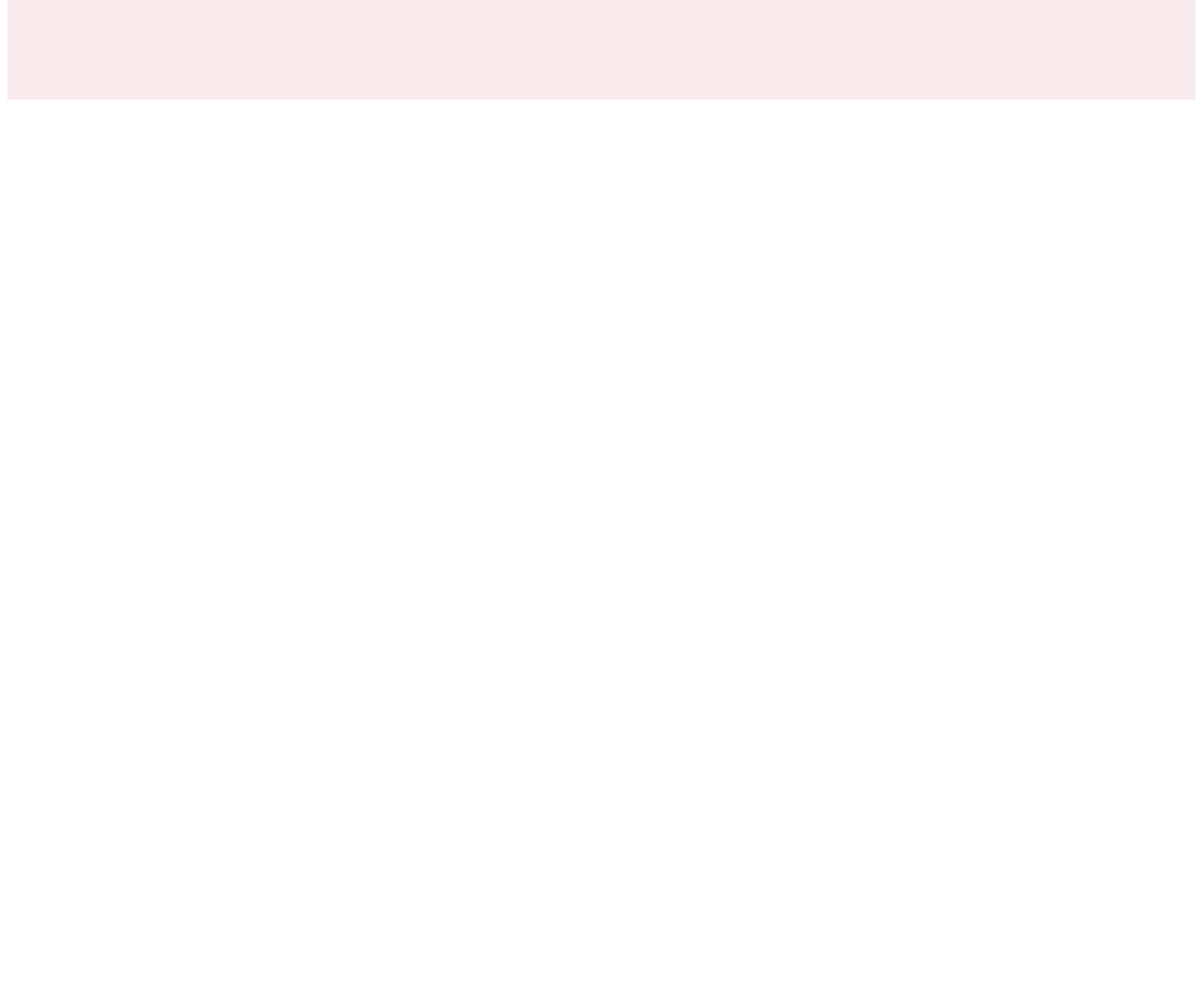
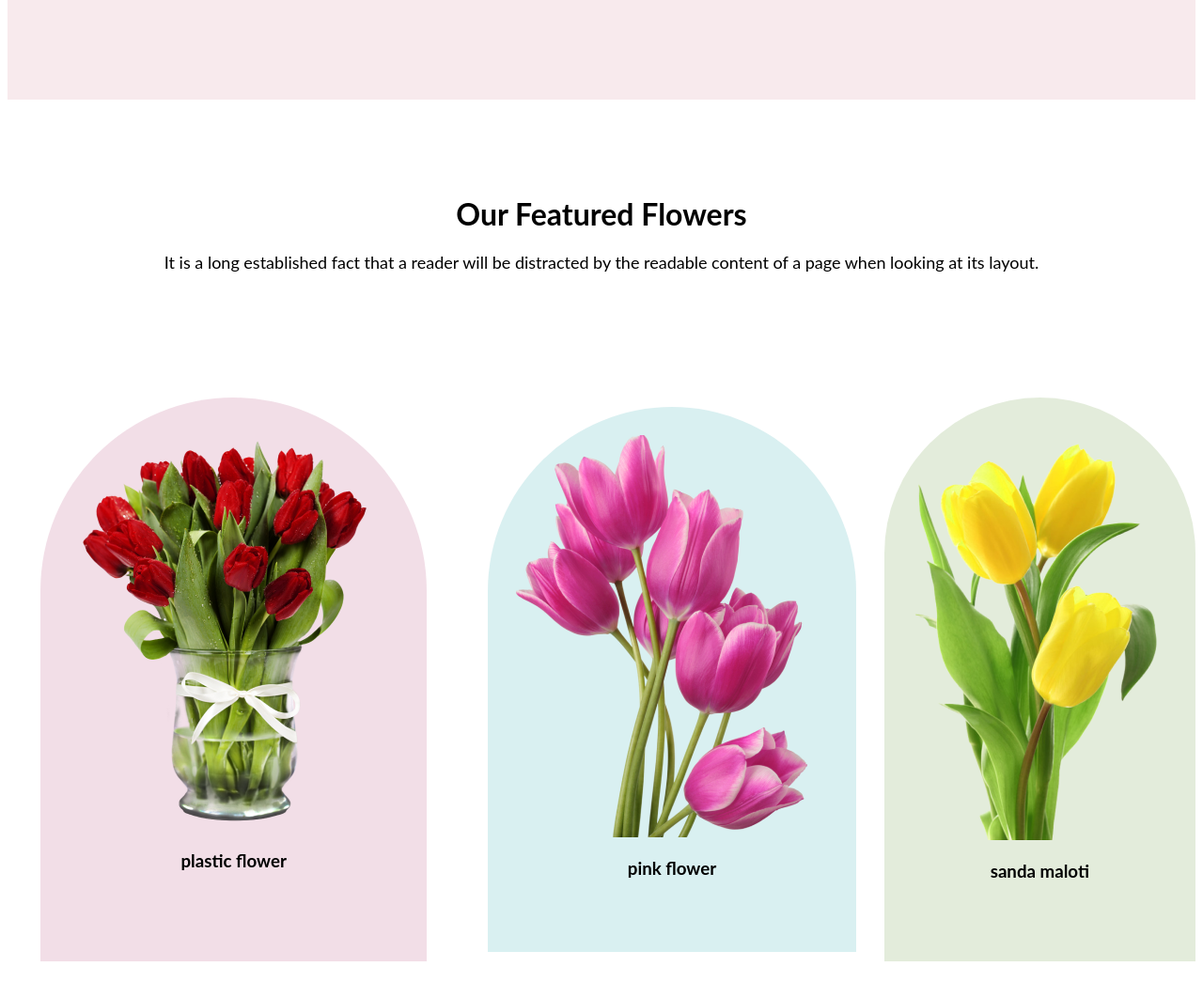
Before and after one commit to rakibahmed17/flower-shop, a plain HTML site: page index.html in a window 1280 px wide. Shown: the part 529-1591 px from the top of the page at 94% size. Before the commit the page ends 800 px from the top, so only its background shows below. Drawn offline with Linux system fonts and the light colour scheme.

Commit message:
feature section commit

```diff
--- a/index.html
+++ b/index.html
@@ -25,6 +25,44 @@
         </div>
       </div>
 
+      <!-- Feature-section area -->
+
+      <div class="Feature-section">
+        <div class="first-feature">
+          <h1>Our Featured Flowers</h1>
+          <p>
+            It is a long established fact that a reader will be distracted by
+            the readable content of a page when looking at its layout.
+          </p>
+        </div>
+        <div class="flower-feature">
+          <div class="flower1">
+            <img src="Flower Asset/pngwing 8.png" alt="" />
+            <h3>plastic flower</h3>
+          </div>
+          <div class="flower2">
+            <img src="Flower Asset/pngwing 6.png" alt="" />
+            <h3>pink flower</h3>
+          </div>
+          <div class="flower3">
+            <img src="Flower Asset/pngwing 7.png" alt="" />
+            <h3>sanda maloti</h3>
+          </div>
+        </div>
+        <div class="service-section">
+          <div class="delivery">
+            <img src="Flower Asset/Group 57.png" alt="">
+            <h4>Same Day Delivery. Click & Collect.</h4>
+          </div>
+          <div class="fresh-flower">
+            <img src="Flower Asset/Group 58.png" alt="">
+            <h4>Fresh Flowers. Local Growers.</h4>
+          </div>
+          <div class="support">
+            <img src="Flower Asset/Group 59.png" alt="">
+            <h4>24/7 Free Support.</h4>
+          </div>
+        </div>
     </main>
     <footer></footer>
   </body>
--- a/styles/style.css
+++ b/styles/style.css
@@ -32,3 +32,83 @@ font-weight: 700;
   width:70%;
 
 }
+/* feature- section style */
+
+.Feature-section{
+  width: 100%;
+  height: 100vh;
+  background: #FFF;
+}
+.first-feature{
+
+  padding: 30px;
+  margin: 50px 30px;
+  text-align: center;
+}
+.first-feature p{
+  font-size: 18px;
+}
+.flower-feature{
+display: flex;
+justify-content:center ;
+align-items: center;
+
+}
+.flower-feature h3{
+  text-align: center;
+}
+.flower-feature img{
+text-align: justify;
+}
+
+.flower1{
+  padding: 40px;
+  margin: 35px;
+  width: 30%;
+  height: 65vh;
+border-radius: 300px 300px 0px 0px;
+background: rgba(167, 33, 98, 0.15);
+}
+.flower2{
+  padding: 30px;
+  margin: 30px 30px;
+  width: 30%;
+  height: 65vh;
+ border-radius: 300px 300px 0px 0px;
+background: rgba(5, 151, 160, 0.15);
+}
+.flower3{
+  width: 30%;
+  height: 75vh;
+ border-radius: 300px 300px 0px 0px;
+background: rgba(71, 125, 17, 0.15);
+}
+
+.service-section{
+  display: flex;
+  justify-content: center;
+  align-items: center;
+  margin-top: 100px;
+  width: 100%;
+  height: 320px;
+  border-radius: 8px;
+  background: rgba(39, 39, 39, 0.05);
+
+}
+.delivery{
+  text-align: center;
+  width: 30%;
+  margin: 30px;
+
+}
+.fresh-flower{
+  text-align: center;
+  width: 30%;
+  padding-left: 20px;
+  margin: 30px;
+}
+.support{
+  text-align: center;
+  width: 30%;
+
+}
```
